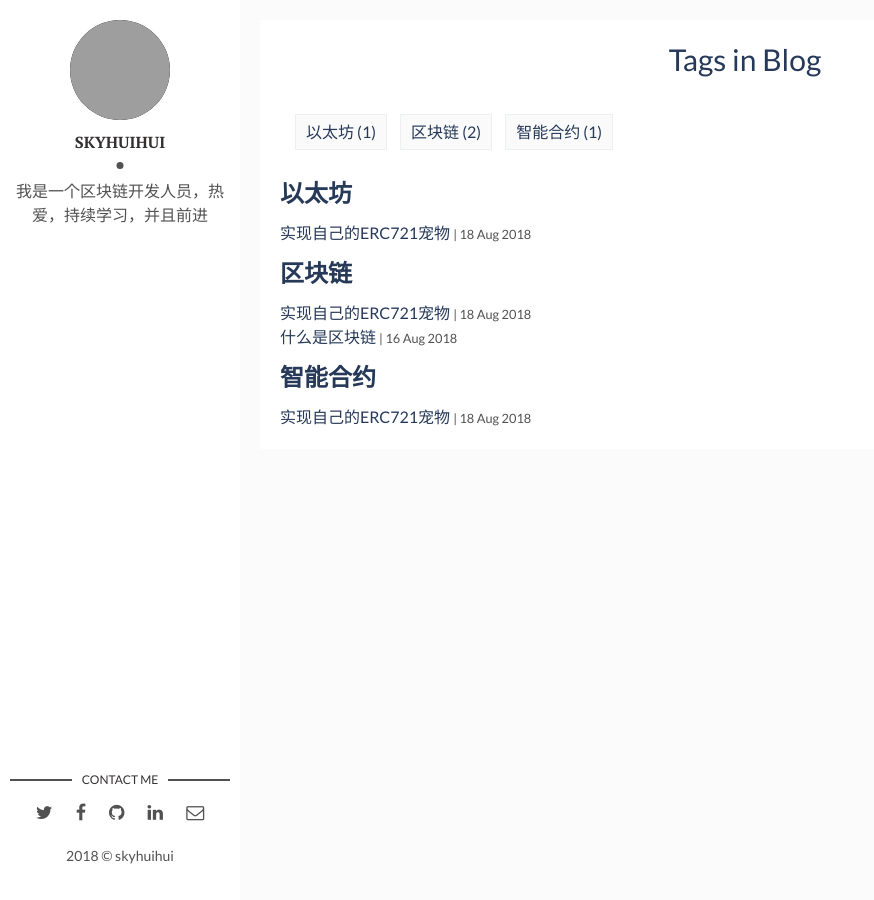
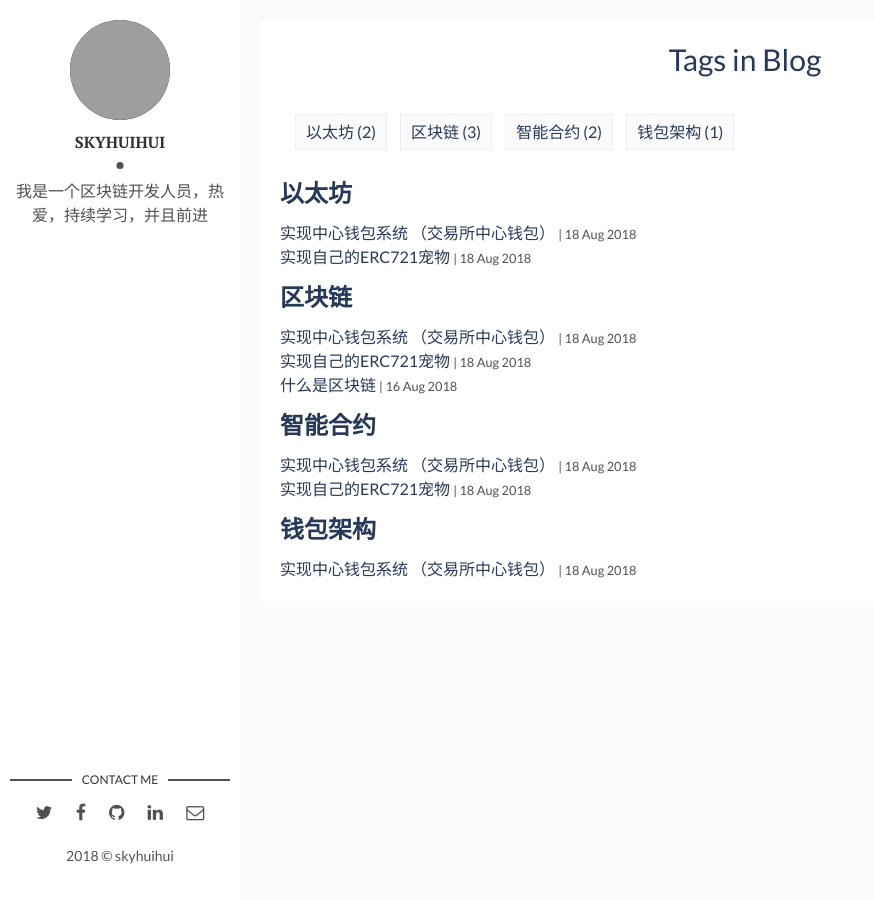
Before and after one commit to skyhuihui/skyhuihui.github.io, a Jekyll site: the page built from tags.html, in a window 1280 px wide. Shown: the whole page, without its empty margins (0-874 px from the left). Built offline with Jekyll 4.4.1, drawn with Linux system fonts in a browser that asks for light colours; grey boxes are pictures that could not be loaded.

Commit message:
Update 2018-08-31-实现中心钱包系统 （交易所中心钱包）.markdown

```diff
--- a/_posts/2018-08-31-实现中心钱包系统 （交易所中心钱包）.markdown
+++ b/_posts/2018-08-31-实现中心钱包系统 （交易所中心钱包）.markdown
@@ -4,7 +4,7 @@ title: 实现中心钱包系统 （交易所中心钱包）
 date: 2018-08-18 05:00:00 +0300
 description: 中心钱包系统 # Add post description (optional)
 img: workflow.jpg# Add image post (optional)
-tags: [区块链][智能合约][以太坊][钱包架构] # add tag
+tags: [区块链,智能合约,以太坊,钱包架构] # add tag
 ---
 ### 交易所是如何给你分配地址的，如果检测你充币的，如何有让你提币的，这篇文章给你答案。
 
```
